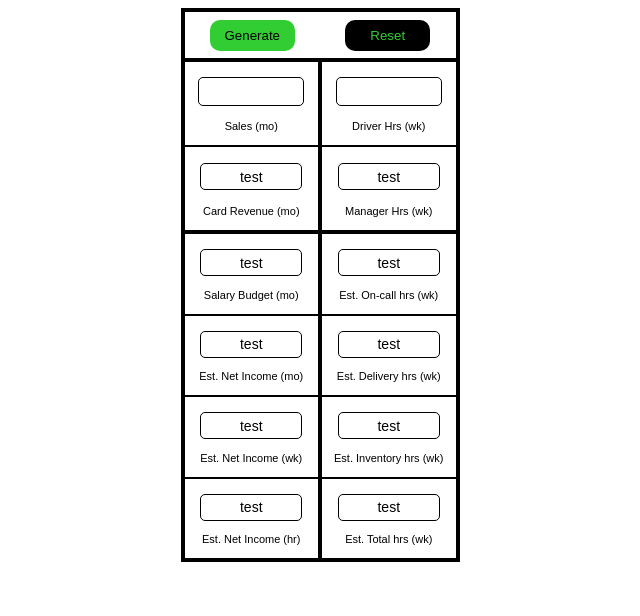
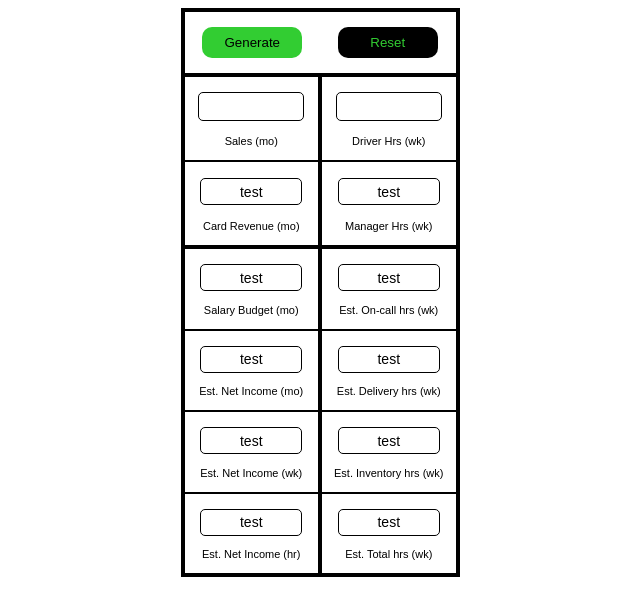
Before and after one commit to DinoCzar/budget-calculator, a plain HTML site: page index.html in a window 1280 px wide. Shown: the whole page, without its empty margins (328-968 px from the left). Drawn offline with Linux system fonts and the light colour scheme.

Commit message:
Adjust container height

```diff
--- a/style.css
+++ b/style.css
@@ -6,11 +6,11 @@ body {
 
 #container {
 	width: 275px;
-	height: 550px;
+	height: 565px;
 	border: solid;
 	border-width: 2px;
     display: grid;
-    grid-template-rows: 50px 1fr 2fr;
+    grid-template-rows: 65px 1fr 2fr;
 }
 
 #top,
@@ -50,7 +50,7 @@ body {
 button {
     border-radius: 10px;
     padding: 8px;
-    width: 85px;
+    width: 100px;
     border: none;
 }
 
```
